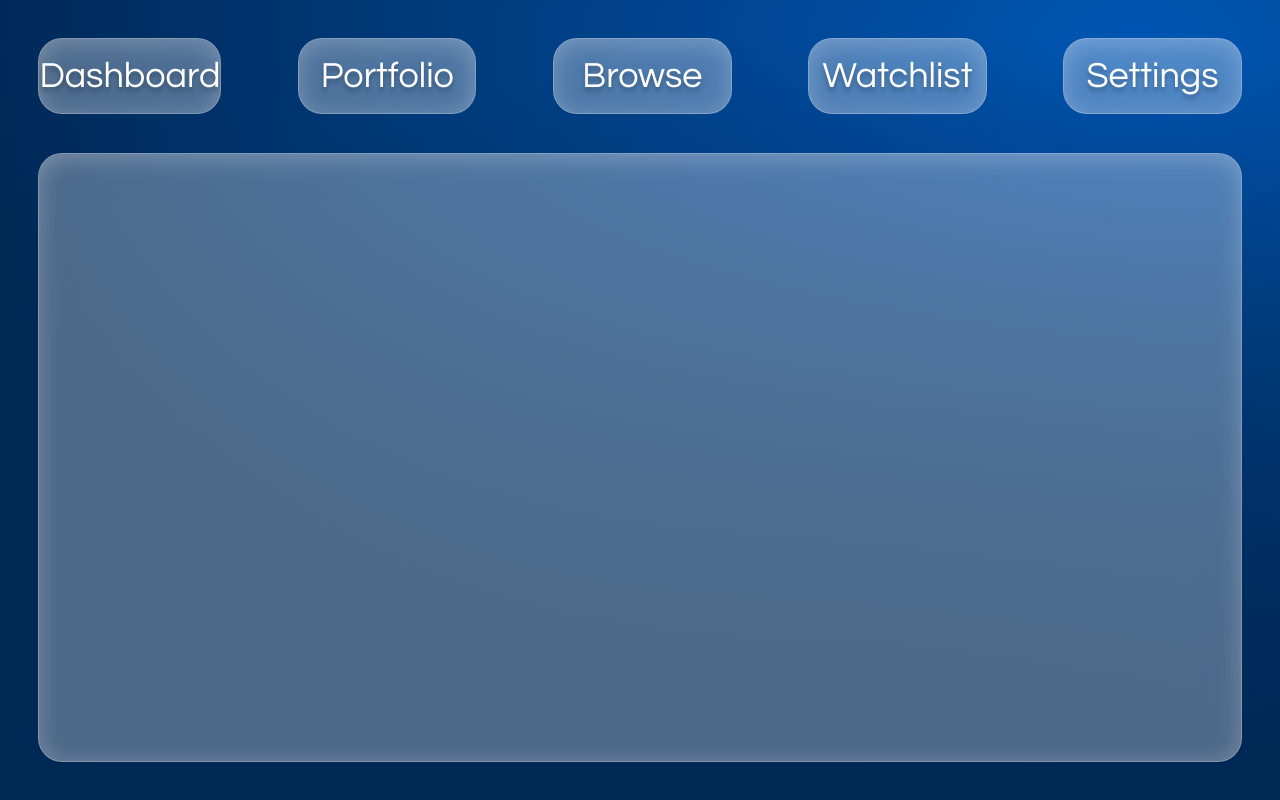
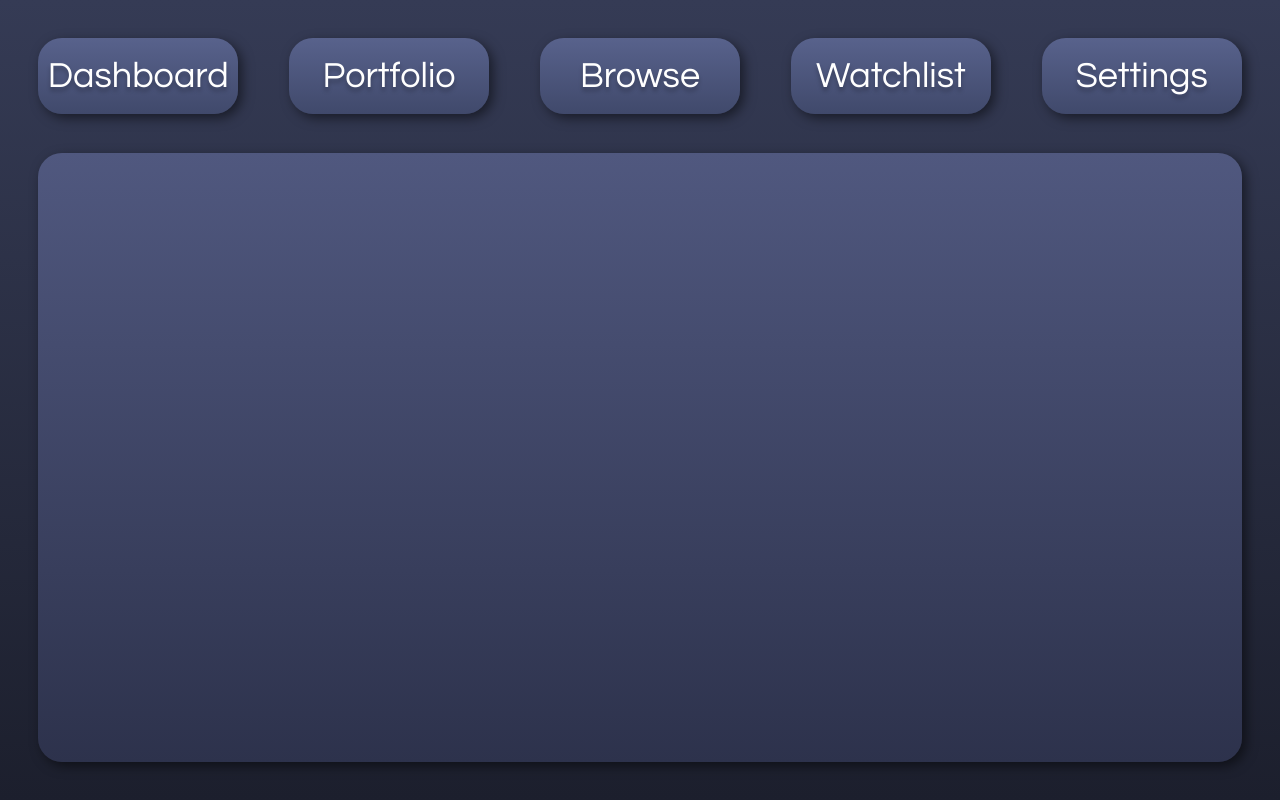
Before and after one commit to jontrost/stimulator, a React (Create React App) app: page / in a window 1280 px wide. Built offline with nearby package versions, Linux system fonts and the light colour scheme.

Commit message:
Redesigned dashboard color scheme

```diff
--- a/package.json
+++ b/package.json
@@ -18,6 +18,7 @@
     "electron": "^12.0.0",
     "electron-builder": "^22.10.5",
     "electron-is-dev": "^2.0.0",
+    "node-sass": "^5.0.0",
     "react": "^17.0.1",
     "react-dom": "^17.0.1",
     "react-scripts": "4.0.3",
--- a/src/App.css
+++ /dev/null
@@ -1,57 +0,0 @@
-@import url('https://fonts.googleapis.com/css2?family=Questrial&display=swap');
-
-.App {
-  height: 100vh;
-  width: 100vw;
-  background: radial-gradient(98.42% 98.42% at 71.46% 102%, #002855 0%, rgba(0, 0, 0, 0) 100%), radial-gradient(91.38% 91.38% at 88.62% 6.31%, #0056B4 0%, rgba(255, 255, 255, 0) 100%), #002855;
-}
-
-.NavBar {
-  display: flex;
-  flex-direction: row;
-  justify-content: space-between;
-  grid-area: 1 / 1 / 2 / 2;
-}
-
-.NavElement {
-  display: flex;
-  align-items: center;
-  justify-content: center;
-  background: rgba(255, 255, 255, 0.3);
-  border: 1px solid rgba(255, 255, 255, 0.3);
-  box-sizing: border-box;
-  box-shadow: inset 0px 4px 24px rgba(255, 255, 255, 0.25);
-  backdrop-filter: blur(20px);
-  /* Note: backdrop-filter has minimal browser support */
-  border-radius: 24px;
-  font-family: 'Questrial', sans-serif;
-  font-style: normal;
-  font-weight: normal;
-  font-size: 36px;
-  color: #FFFFFF;
-  text-shadow: 0px 4px 4px rgba(0, 0, 0, 0.25);
-  margin-top: 3%;
-  margin-right: 3%;
-  margin-left: 3%;
-  width: 100%;
-}
-
-.Dashboard {
-  display: grid;
-  grid-template-columns: 1fr;
-  grid-template-rows: repeat(7, 1fr);
-  /* grid-row-gap: 5%; */
-  height: 100%;
-}
-
-.OverviewPane {
-  grid-area: 2 / 1 / 8 / 2;
-  background: rgba(255, 255, 255, 0.3);
-  border: 1px solid rgba(255, 255, 255, 0.3);
-  box-sizing: border-box;
-  box-shadow: inset 0px 4px 24px rgba(255, 255, 255, 0.25);
-  backdrop-filter: blur(20px);
-  /* Note: backdrop-filter has minimal browser support */
-  margin: 3%;
-  border-radius: 24px;
-}
--- a/src/App.js
+++ b/src/App.js
@@ -1,4 +1,4 @@
-import './App.css';
+import './App.scss';
 
 function App() {
   return (
--- /dev/null
+++ b/src/App.scss
@@ -0,0 +1,66 @@
+@import url('https://fonts.googleapis.com/css2?family=Questrial&display=swap');
+
+$backgroundDarkBlue: #1C1F2D;
+$backgroundLightBlue: #353B55;
+$foregroundDarkBlue: #2D324C;
+$foregroundLightBlue: #50587F;
+$buttonDarkBlue: #40496B;
+$buttonLightBlue: #58628C;
+$accentDarkOrange: #7F361C;
+$accentLightOrange: #EAA159;
+
+.App {
+  height: 100vh;
+  width: 100vw;
+  background: linear-gradient(180deg, $backgroundLightBlue 0%, $backgroundDarkBlue 100%);
+}
+
+.NavBar {
+  display: flex;
+  flex-direction: row;
+  justify-content: space-between;
+  grid-area: 1 / 1 / 2 / 2;
+}
+
+.NavElement {
+  display: flex;
+  align-items: center;
+  justify-content: center;
+  font-family: 'Questrial', sans-serif;
+  font-style: normal;
+  font-weight: normal;
+  font-size: 36px;
+  color: #FFFFFF;
+  text-shadow: 0px 4px 4px rgba(0, 0, 0, 0.25);
+  margin-top: 3%;
+  margin-right: 2%;
+  margin-left: 2%;
+  width: 100%;
+  background: linear-gradient(180deg, $buttonLightBlue 0%, $buttonDarkBlue 100%);
+  box-shadow: 4px 4px 12px rgba(0, 0, 0, 0.5);
+  border-radius: 24px;
+
+  &:first-child {
+    margin-left: 3%
+  }
+
+  &:last-child {
+    margin-right: 3%
+  }
+}
+
+.Dashboard {
+  display: grid;
+  grid-template-columns: 1fr;
+  grid-template-rows: repeat(7, 1fr);
+  /* grid-row-gap: 5%; */
+  height: 100%;
+}
+
+.OverviewPane {
+  grid-area: 2 / 1 / 8 / 2;
+  margin: 3%;
+  background: linear-gradient(180deg, $foregroundLightBlue 0%, $foregroundDarkBlue 100%);
+  box-shadow: 4px 4px 12px rgba(0, 0, 0, 0.5);
+  border-radius: 24px;
+}
```
Also changed, not shown: 1 other file (tests, documents, lock files or other folders).
